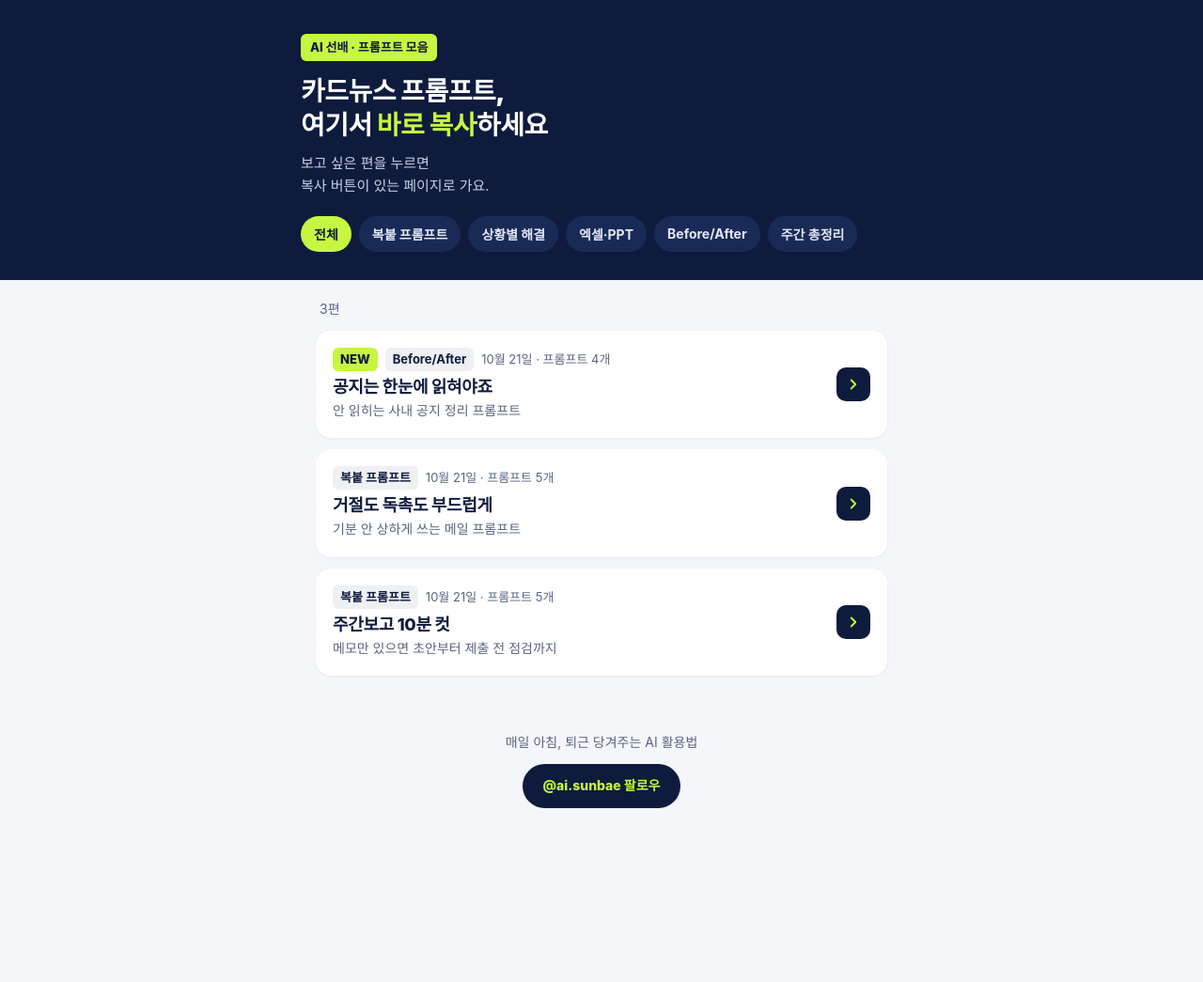
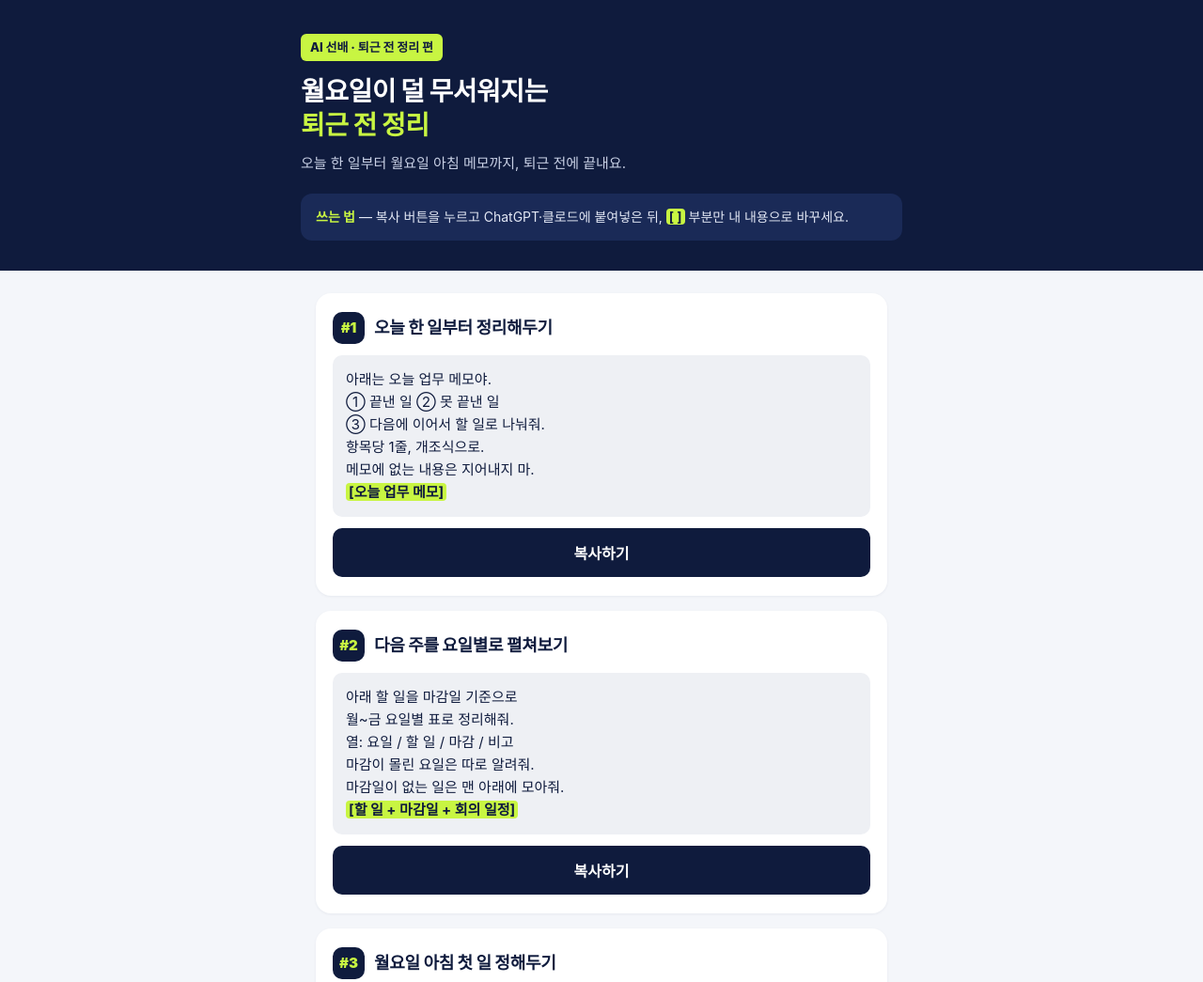
Before and after one commit to ai-sunbae/library, a plain HTML site: page index.html in a window 1280 px wide. Shown: the top 1045 px of the page at 94% size. Before the commit the page ends 908 px from the top, so only its background shows below. Drawn offline with Linux system fonts and the light colour scheme; a web font is replaced by a local one.

Commit message:
Add files via upload

```diff
--- a/index.html
+++ b/index.html
@@ -3,10 +3,10 @@
 <head>
 <meta charset="utf-8">
 <meta name="viewport" content="width=device-width,initial-scale=1,viewport-fit=cover">
-<title>프롬프트 모음 · AI 선배</title>
-<meta name="description" content="카드뉴스에 나온 업무 프롬프트를 한곳에서 복사하세요">
-<meta property="og:title" content="프롬프트 모음 · AI 선배">
-<meta property="og:description" content="카드뉴스에 나온 업무 프롬프트를 한곳에서 복사하세요">
+<title>퇴근 전 정리 프롬프트 5개 · AI 선배</title>
+<meta name="description" content="퇴근 전에 오늘·다음 주 할 일을 정리해 월요일을 가볍게 시작하는 프롬프트 5개">
+<meta property="og:title" content="퇴근 전 정리 프롬프트 5개 · AI 선배">
+<meta property="og:description" content="퇴근 전에 오늘·다음 주 할 일을 정리해 월요일을 가볍게 시작하는 프롬프트 5개">
 <meta property="og:locale" content="ko_KR">
 <meta name="theme-color" content="#0F1B3D">
 <link rel="preconnect" href="https://cdn.jsdelivr.net">
@@ -20,32 +20,30 @@
   *{box-sizing:border-box;margin:0;padding:0}
   body{font-family:Pretendard,-apple-system,"Apple SD Gothic Neo","Malgun Gothic",sans-serif;
     background:var(--bg);color:var(--text);line-height:1.6;-webkit-font-smoothing:antialiased;word-break:keep-all}
-  header{background:var(--navy);color:#fff;padding:36px 20px 28px}
+  header{background:var(--navy);color:#fff;padding:36px 20px 32px}
   .wrap{max-width:640px;margin:0 auto}
   .tag{display:inline-block;background:var(--lime);color:var(--navy);font-weight:800;font-size:13px;
     padding:4px 10px;border-radius:6px;margin-bottom:14px}
   h1{font-size:28px;font-weight:900;line-height:1.3;letter-spacing:-.5px}
   h1 em{font-style:normal;color:var(--lime)}
   header p{margin-top:10px;color:#C9D1E6;font-size:15px}
-  .chips{display:flex;gap:8px;overflow-x:auto;margin-top:20px;padding-bottom:2px;scrollbar-width:none}
-  .chips::-webkit-scrollbar{display:none}
-  .chip{flex:none;border:0;border-radius:999px;padding:9px 14px;font-family:inherit;font-size:14px;font-weight:700;
-    background:var(--navy2);color:#E3E8F5;cursor:pointer}
-  .chip[aria-pressed="true"]{background:var(--lime);color:var(--navy)}
-  main{padding:20px 16px 40px}
-  .count{font-size:14px;color:var(--sub);margin:0 4px 12px}
-  .item{display:flex;align-items:center;gap:14px;background:var(--card);border-radius:16px;padding:18px;
-    margin-bottom:12px;text-decoration:none;color:inherit;box-shadow:0 1px 3px rgba(15,27,61,.06)}
-  .item:active{transform:scale(.99)}
-  .body{flex:1;min-width:0}
-  .meta{display:flex;flex-wrap:wrap;align-items:center;gap:6px 8px;white-space:nowrap;font-size:13px;color:var(--sub);margin-bottom:4px}
-  .corner{background:var(--box);color:var(--navy);font-weight:700;border-radius:6px;padding:2px 8px}
-  .new{background:var(--lime);color:var(--navy);font-weight:800;border-radius:6px;padding:2px 8px}
-  h2{font-size:18px;font-weight:800;letter-spacing:-.3px;line-height:1.4}
-  .desc{font-size:14px;color:var(--sub);margin-top:2px}
-  .arrow{flex:none;width:36px;height:36px;border-radius:10px;background:var(--navy);color:var(--lime);
-    display:flex;align-items:center;justify-content:center}
-  .empty{text-align:center;color:var(--sub);padding:40px 0;font-size:15px}
+  .how{background:var(--navy2);border-radius:12px;padding:14px 16px;margin-top:20px;font-size:14px;color:#E3E8F5}
+  .how b{color:var(--lime)}
+  main{padding:24px 16px 40px}
+  .card{background:var(--card);border-radius:16px;padding:20px 18px;margin-bottom:16px;
+    box-shadow:0 1px 3px rgba(15,27,61,.06)}
+  .card-head{display:flex;align-items:center;gap:10px;margin-bottom:12px}
+  .num{flex:none;width:34px;height:34px;border-radius:10px;background:var(--navy);color:var(--lime);
+    font-weight:900;font-size:15px;display:flex;align-items:center;justify-content:center}
+  h2{font-size:18px;font-weight:800;letter-spacing:-.3px}
+  pre{background:var(--box);border-radius:10px;padding:14px;font-family:inherit;font-size:15px;
+    white-space:pre-wrap;word-break:keep-all;overflow-wrap:anywhere;color:var(--text)}
+  .ph{background:var(--lime);color:var(--navy);font-weight:700;border-radius:4px;padding:0 3px}
+  .copy{margin-top:12px;width:100%;border:0;border-radius:10px;padding:14px;font-family:inherit;
+    font-size:16px;font-weight:800;background:var(--navy);color:#fff;cursor:pointer;transition:background .15s}
+  .copy:active{transform:scale(.99)}
+  .copy.done{background:var(--lime);color:var(--navy)}
+  .tip{font-size:14px;color:var(--sub);margin-top:8px}
   footer{text-align:center;padding:8px 20px 48px;color:var(--sub);font-size:14px}
   .follow{display:inline-block;margin-top:12px;background:var(--navy);color:var(--lime);text-decoration:none;
     font-weight:800;padding:12px 22px;border-radius:999px}
@@ -54,17 +52,14 @@
 <body>
 <header>
   <div class="wrap">
-    <span class="tag">AI 선배 · 프롬프트 모음</span>
-    <h1>카드뉴스 프롬프트,<br>여기서 <em>바로 복사</em>하세요</h1>
-    <p>보고 싶은 편을 누르면<br>복사 버튼이 있는 페이지로 가요.</p>
-    <div class="chips" id="chips" role="group" aria-label="코너별 보기"></div>
+    <span class="tag">AI 선배 · 퇴근 전 정리 편</span>
+    <h1>월요일이 덜 무서워지는<br><em>퇴근 전 정리</em></h1>
+    <p>오늘 한 일부터 월요일 아침 메모까지, 퇴근 전에 끝내요.</p>
+    <div class="how"><b>쓰는 법</b> — 복사 버튼을 누르고 ChatGPT·클로드에 붙여넣은 뒤, <span class="ph">[ ]</span> 부분만 내 내용으로 바꾸세요.</div>
   </div>
 </header>
 
-<main class="wrap">
-  <p class="count" id="count"></p>
-  <div id="list"></div>
-</main>
+<main class="wrap" id="list"></main>
 
 <footer>
   매일 아침, 퇴근 당겨주는 AI 활용법<br>
@@ -72,61 +67,73 @@
 </footer>
 
 <script>
-const CORNERS = ["전체", "복붙 프롬프트", "상황별 해결", "엑셀·PPT", "Before/After", "주간 총정리"];
-const esc = s => String(s).replace(/[&<>"]/g, c => ({'&':'&amp;','<':'&lt;','>':'&gt;','"':'&quot;'}[c]));
-const listEl = document.getElementById('list');
-const countEl = document.getElementById('count');
-const chipsEl = document.getElementById('chips');
-let pages = [];
-let current = "전체";
+const prompts = [
+  { title: "오늘 한 일부터 정리해두기", text:
+`아래는 오늘 업무 메모야.
+① 끝낸 일 ② 못 끝낸 일
+③ 다음에 이어서 할 일로 나눠줘.
+항목당 1줄, 개조식으로.
+메모에 없는 내용은 지어내지 마.
+[오늘 업무 메모]` },
+  { title: "다음 주를 요일별로 펼쳐보기", text:
+`아래 할 일을 마감일 기준으로
+월~금 요일별 표로 정리해줘.
+열: 요일 / 할 일 / 마감 / 비고
+마감이 몰린 요일은 따로 알려줘.
+마감일이 없는 일은 맨 아래에 모아줘.
+[할 일 + 마감일 + 회의 일정]` },
+  { title: "월요일 아침 첫 일 정해두기", text:
+`아래 할 일 중 월요일 오전에
+먼저 할 일 3개만 골라줘.
+기준: 마감이 가깝거나,
+다른 사람이 기다리는 일.
+고른 이유를 한 줄씩 붙여줘.
+[할 일 목록 + 월요일 회의 시간]` },
+  { title: "놓친 답장, 퇴근 전에 찾기", text:
+`아래 메모와 메시지에서
+내가 답하거나 확인받아야 할 것을
+'누구에게 / 무엇을' 형식으로 뽑아줘.
+확실하지 않은 건 '확인 필요'로 표시해.
+[메모 + 받은 요청 내용]` },
+  { title: "월요일의 나에게 메모 남기기", text:
+`지금까지 정리한 내용을
+월요일 아침에 읽을 5줄 메모로 줄여줘.
+첫 줄은 가장 먼저 할 일로 써줘.
+정리에 없는 내용은 넣지 마.
+[#1~#4 정리 결과]` }
+];
 
-function fmt(d){
-  const [, m, day] = d.split('-');
-  return `${Number(m)}월 ${Number(day)}일`;
+const esc = s => s.replace(/[&<>]/g, c => ({'&':'&amp;','<':'&lt;','>':'&gt;'}[c]));
+const list = document.getElementById('list');
+
+prompts.forEach((p, i) => {
+  const card = document.createElement('section');
+  card.className = 'card';
+  card.innerHTML = `
+    <div class="card-head"><div class="num">#${i+1}</div><h2>${esc(p.title)}</h2></div>
+    <pre>${esc(p.text).replace(/\[[^\]]+\]/g, m => `<span class="ph">${m}</span>`)}</pre>
+    <button class="copy" type="button">복사하기</button>`;
+  card.querySelector('.copy').addEventListener('click', e => copy(p.text, e.currentTarget));
+  list.appendChild(card);
+});
+
+async function copy(text, btn){
+  let ok = false;
+  try { await navigator.clipboard.writeText(text); ok = true; } catch(_) {}
+  if (!ok) {
+    // 인스타그램 앱 내 브라우저 등 clipboard API가 막힌 환경용
+    const ta = document.createElement('textarea');
+    ta.value = text; ta.setAttribute('readonly','');
+    ta.style.cssText = 'position:fixed;top:0;left:0;opacity:0';
+    document.body.appendChild(ta);
+    ta.select(); ta.setSelectionRange(0, text.length);
+    try { ok = document.execCommand('copy'); } catch(_) {}
+    document.body.removeChild(ta);
+  }
+  btn.textContent = ok ? '복사됐어요 ✓' : '길게 눌러 직접 복사해주세요';
+  btn.classList.toggle('done', ok);
+  setTimeout(() => { btn.textContent = '복사하기'; btn.classList.remove('done'); }, 1800);
 }
-
-function render(){
-  const shown = current === "전체" ? pages : pages.filter(p => p.corner === current);
-  countEl.textContent = `${shown.length}편`;
-  if (!shown.length){
-    listEl.innerHTML = '<p class="empty">아직 이 코너 글이 없어요.</p>';
-    return;
-  }
-  listEl.innerHTML = shown.map((p, i) => `
-    <a class="item" href="./${encodeURIComponent(p.slug)}/">
-      <div class="body">
-        <div class="meta">
-          ${pages[0] === p ? '<span class="new">NEW</span>' : ''}
-          <span class="corner">${esc(p.corner)}</span>
-          <span>${esc(fmt(p.date))} · 프롬프트 ${esc(p.count)}개</span>
-        </div>
-        <h2>${esc(p.title)}</h2>
-        <p class="desc">${esc(p.desc)}</p>
-      </div>
-      <span class="arrow" aria-hidden="true">
-        <svg width="18" height="18" viewBox="0 0 24 24" fill="none" stroke="currentColor" stroke-width="2.5" stroke-linecap="round" stroke-linejoin="round"><path d="M9 6l6 6-6 6"/></svg>
-      </span>
-    </a>`).join('');
-}
-
-function renderChips(){
-  chipsEl.innerHTML = CORNERS.map(c =>
-    `<button class="chip" type="button" aria-pressed="${c === current}">${esc(c)}</button>`).join('');
-  chipsEl.querySelectorAll('.chip').forEach((b, i) => b.addEventListener('click', () => {
-    current = CORNERS[i]; renderChips(); render();
-  }));
-}
-
-renderChips();
-fetch('./pages.json', {cache: 'no-store'})
-  .then(r => r.json())
-  .then(data => {
-    pages = data.map((p, i) => ({...p, _i: i})).sort((a, b) => b.date.localeCompare(a.date) || b._i - a._i);
-    render();
-  })
-  .catch(() => {
-    listEl.innerHTML = '<p class="empty">목록을 불러오지 못했어요. 잠시 후 다시 열어주세요.</p>';
-  });
 </script>
 </body>
 </html>
--- a/pages.json
+++ b/pages.json
@@ -22,5 +22,21 @@
     "title": "공지는 한눈에 읽혀야죠",
     "desc": "안 읽히는 사내 공지 정리 프롬프트",
     "count": 4
+  },
+  {
+    "slug": "excel-error",
+    "date": "2026-10-21",
+    "corner": "엑셀·PPT",
+    "title": "#N/A 떴다면, 복사 1번",
+    "desc": "에러 원인과 고친 수식까지 알려주는 프롬프트",
+    "count": 1
+  },
+  {
+    "slug": "monday-ready",
+    "date": "2026-10-22",
+    "corner": "상황별 해결",
+    "title": "월요일이 덜 무서워지는 퇴근 전 정리",
+    "desc": "퇴근 전 할 일 정리 프롬프트",
+    "count": 5
   }
 ]
```
